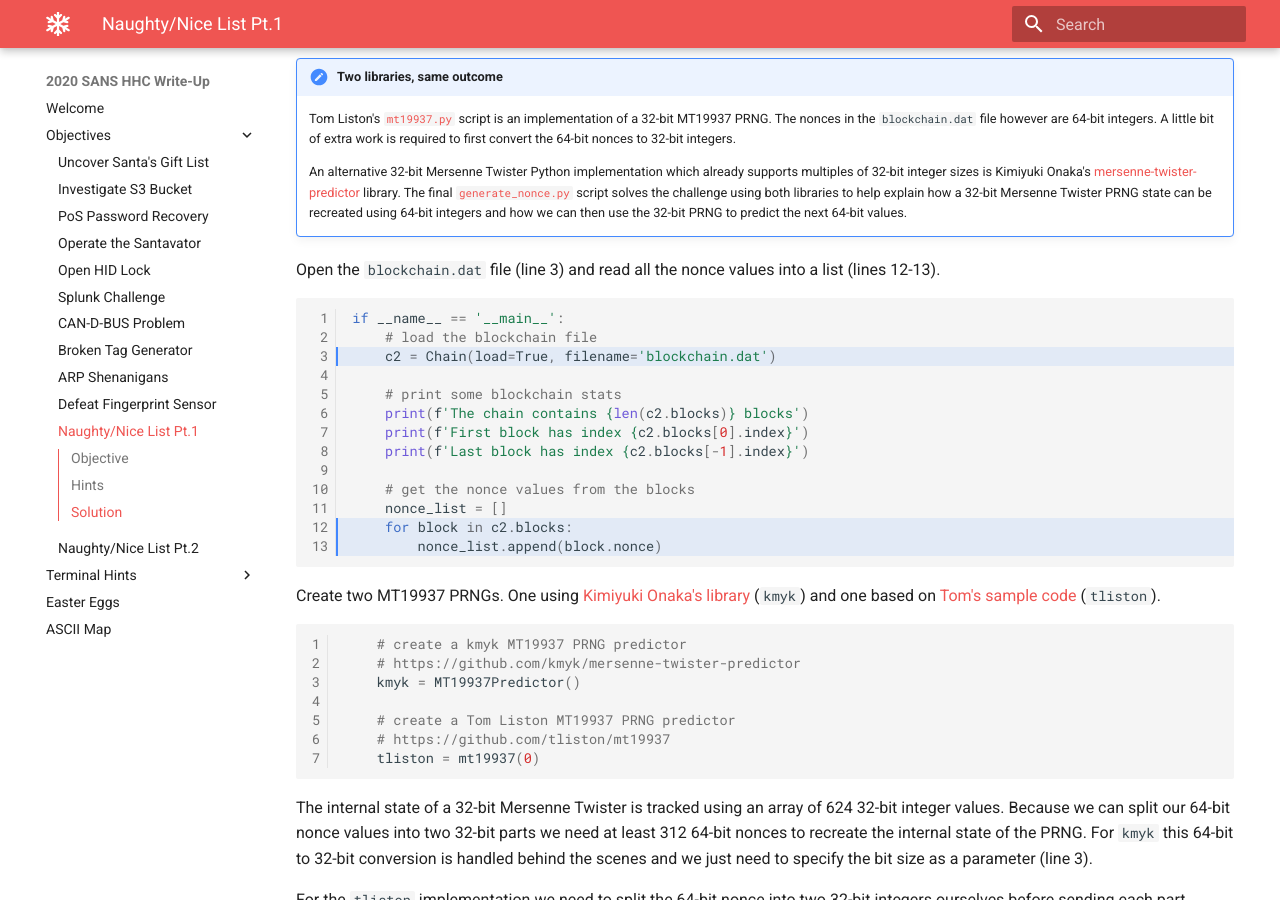
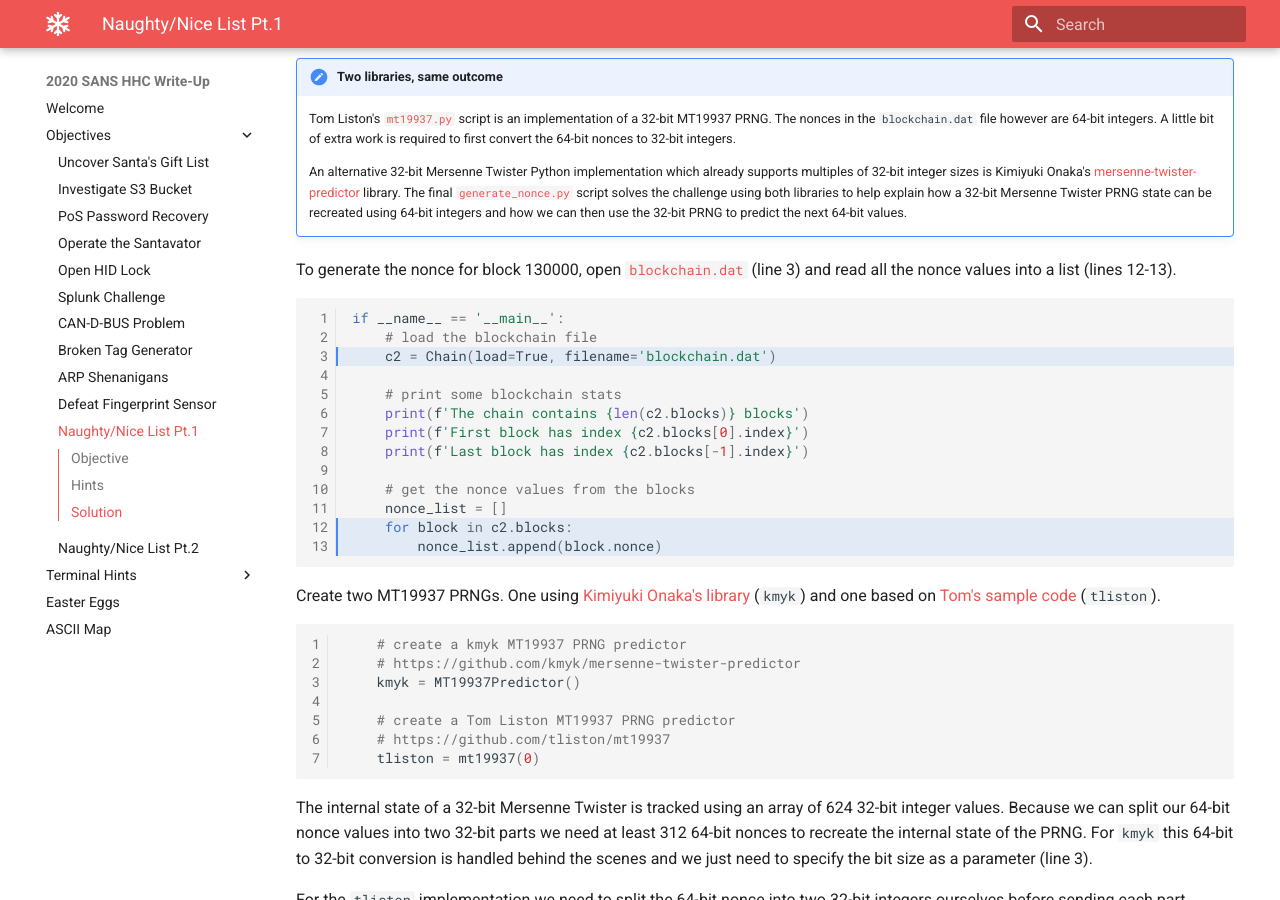
Before and after one commit to crahan/HolidayHackChallenge2020, an MkDocs documentation site: the page built from docs/objectives/o11a.md, in a window 1280 px wide and 900 px high, scrolled down 844 px. Built offline with MkDocs 1.6.1 and Material for MkDocs 9.7.7, drawn with Linux system fonts in a browser that asks for light colours; comment, search, counter and statistics services are not loaded.

Commit message:
Language

````diff
--- a/docs/objectives/o11a.md
+++ b/docs/objectives/o11a.md
@@ -46,7 +46,7 @@ To do this we require a few things. As Santa, grab the [`blockchain.dat`](https:
 
     An alternative 32-bit Mersenne Twister Python implementation which already supports multiples of 32-bit integer sizes is Kimiyuki Onaka's [mersenne-twister-predictor](https://github.com/kmyk/mersenne-twister-predictor) library. The final [`generate_nonce.py`](../tools/objectives/o11a/generate_nonce.py) script solves the challenge using both libraries to help explain how a 32-bit Mersenne Twister PRNG state can be recreated using 64-bit integers and how we can then use the 32-bit PRNG to predict the next 64-bit values.
 
-Open the `blockchain.dat` file (line 3) and read all the nonce values into a list (lines 12-13).
+To generate the nonce for block 130000, open [`blockchain.dat`](https://download.holidayhackchallenge.com/2020/blockchain.dat) (line 3) and read all the nonce values into a list (lines 12-13).
 
 ```python linenums="1" hl_lines="3 12-13"
 if __name__ == '__main__':
````
